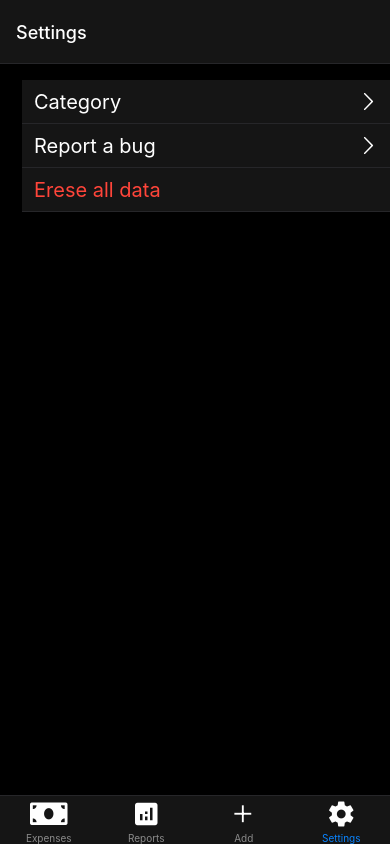
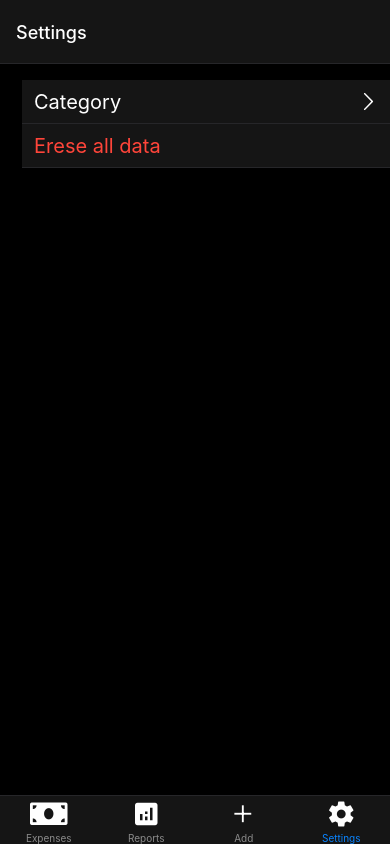
Before and after one commit to TabotCharlesBessong/FinTech, a React Native app in the folder goodbye_mymoney/: screen /Settings in a window 390 px wide. Built offline with nearby package versions, Linux system fonts and the light colour scheme.

Commit message:
report a bug not needed

```diff
--- a/goodbye_mymoney/screens/Settings.tsx
+++ b/goodbye_mymoney/screens/Settings.tsx
@@ -29,7 +29,7 @@ const Settings = () => {
         }
         onClick={() => {}}
       />
-      <ListItem
+      {/* <ListItem
         label="Report a bug"
         detail={
           <Entypo
@@ -39,7 +39,7 @@ const Settings = () => {
           />
         }
         onClick={() => {}}
-      />
+      /> */}
       <ListItem
         label="Erese all data"
         onClick={() => {}}
```
